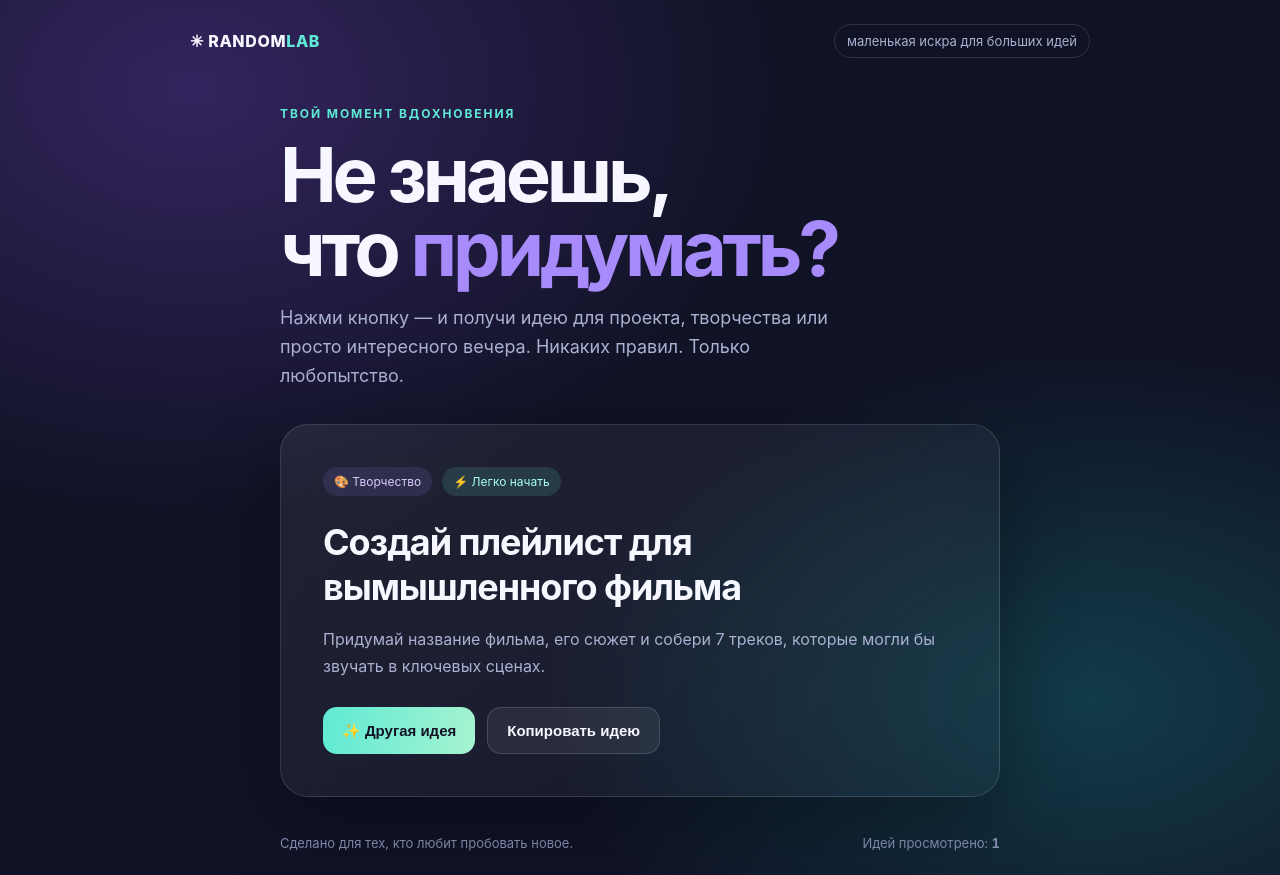
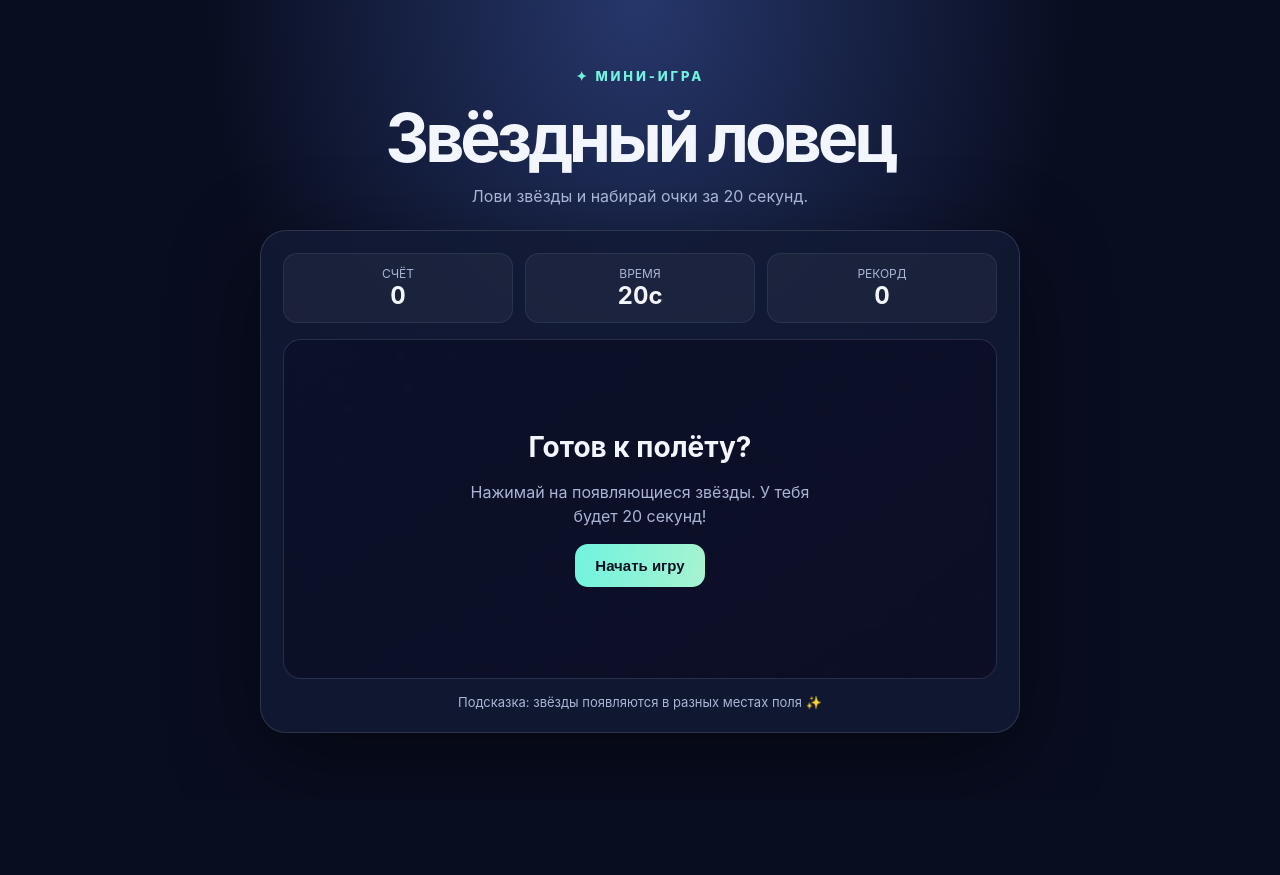
Before and after one commit to lalk762/u, a plain HTML site: page index.html in a window 1280 px wide. After the commit the page ends 800 px from the top, so only its background shows below. Drawn offline with Linux system fonts and the light colour scheme.

Commit message:
Replace RandomLab with Star Catcher mini-game

```diff
--- a/index.html
+++ b/index.html
@@ -2,54 +2,36 @@
 <html lang="ru">
 <head>
 <meta charset="utf-8">
-<meta name="viewport" content="width=device-width, initial-scale=1">
-<meta name="theme-color" content="#101326">
-<title>Идея дня — RandomLab</title>
+<meta name="viewport" content="width=device-width,initial-scale=1">
+<meta name="theme-color" content="#090d20">
+<title>Звёздный ловец — мини-игра</title>
 <style>
-:root{color-scheme:dark;--bg:#101326;--panel:#191e38;--muted:#aab1d0;--text:#f7f7ff;--a:#a78bfa;--b:#5eead4}
-*{box-sizing:border-box}body{margin:0;min-height:100vh;font-family:Inter,ui-sans-serif,system-ui,-apple-system,Segoe UI,sans-serif;color:var(--text);background:radial-gradient(ellipse at 15% 10%,#34245e 0,transparent 38%),radial-gradient(ellipse at 85% 80%,#123c49 0,transparent 35%),var(--bg);display:grid;place-items:center;padding:24px}
-.wrap{width:min(900px,100%)}header{display:flex;justify-content:space-between;align-items:center;margin-bottom:48px}.brand{font-weight:800;letter-spacing:.04em}.brand span{color:var(--b)}.pill{font-size:13px;color:var(--muted);border:1px solid #ffffff20;padding:8px 12px;border-radius:99px}
-main{max-width:720px;margin:auto}.eyebrow{color:var(--b);font-weight:700;text-transform:uppercase;letter-spacing:.16em;font-size:12px}h1{font-size:clamp(42px,8vw,76px);line-height:.98;letter-spacing:-.055em;margin:16px 0}h1 em{font-style:normal;color:var(--a)}.intro{color:var(--muted);font-size:18px;line-height:1.6;max-width:570px}
-.card{margin-top:34px;padding:clamp(24px,5vw,42px);border:1px solid #ffffff20;border-radius:28px;background:linear-gradient(145deg,#ffffff12,#ffffff06);box-shadow:0 24px 80px #0005;backdrop-filter:blur(16px)}
-.meta{display:flex;gap:10px;flex-wrap:wrap}.tag{font-size:12px;padding:7px 11px;border-radius:99px;background:#a78bfa20;color:#d8ccff}.tag.alt{background:#5eead420;color:#a8fff0}
-.idea{font-size:clamp(25px,4vw,36px);line-height:1.25;font-weight:750;letter-spacing:-.03em;margin:24px 0 14px}.desc{color:var(--muted);line-height:1.65;font-size:16px;min-height:52px}
-.actions{display:flex;gap:12px;flex-wrap:wrap;margin-top:28px}button{border:0;border-radius:14px;padding:14px 19px;font-size:15px;font-weight:750;cursor:pointer;transition:transform .18s,filter .18s}button:hover{transform:translateY(-2px);filter:brightness(1.08)}button:focus-visible{outline:3px solid white;outline-offset:3px}.primary{color:#111326;background:linear-gradient(100deg,var(--b),#a7f3d0)}.secondary{color:var(--text);background:#ffffff12;border:1px solid #ffffff24}
-footer{display:flex;justify-content:space-between;gap:14px;flex-wrap:wrap;margin-top:38px;color:#8991b5;font-size:13px}.counter{font-variant-numeric:tabular-nums}
-@media(max-width:560px){body{padding:18px}.wrap{padding-top:8px}header{margin-bottom:40px}.pill{font-size:11px}.intro{font-size:16px}.card{border-radius:22px}}
+:root{color-scheme:dark;--bg:#090d20;--panel:#121a35;--text:#f4f6ff;--muted:#aab5d5;--cyan:#71f3df;--violet:#a78bfa}
+*{box-sizing:border-box}body{margin:0;min-height:100vh;background:radial-gradient(ellipse at 50% 0,#26376b 0,transparent 48%),var(--bg);color:var(--text);font-family:Inter,system-ui,sans-serif;display:grid;place-items:center;padding:20px}
+main{width:min(760px,100%)}header{text-align:center;margin-bottom:24px}.logo{font-size:13px;letter-spacing:.22em;color:var(--cyan);font-weight:800}h1{font-size:clamp(40px,8vw,68px);letter-spacing:-.06em;margin:12px 0 8px}header p{color:var(--muted);margin:0}
+.panel{background:#121a35dc;border:1px solid #ffffff20;border-radius:26px;padding:22px;box-shadow:0 25px 90px #0007}
+.stats{display:flex;justify-content:space-between;gap:12px;margin-bottom:16px}.stat{background:#ffffff0b;border:1px solid #ffffff12;border-radius:14px;padding:12px 16px;flex:1;text-align:center}.stat small{display:block;color:var(--muted);font-size:12px}.stat b{font-size:24px;font-variant-numeric:tabular-nums}
+.arena{height:340px;position:relative;overflow:hidden;border-radius:18px;border:1px solid #ffffff18;background:radial-gradient(circle at 20% 30%,#ffffff12 0 1px,transparent 2px),radial-gradient(circle at 75% 65%,#ffffff18 0 1px,transparent 2px),linear-gradient(145deg,#101b3a,#171332);background-size:53px 53px,71px 71px,auto}
+.target{position:absolute;width:54px;height:54px;border:0;border-radius:50%;background:linear-gradient(145deg,#fff7b0,#ffd166 55%,#f59e0b);box-shadow:0 0 18px #ffd16699,0 0 45px #f59e0b55;cursor:pointer;font-size:27px;display:grid;place-items:center;transition:transform .12s}.target:hover{transform:scale(1.12)}.target:active{transform:scale(.88)}
+.overlay{position:absolute;inset:0;display:grid;place-items:center;text-align:center;padding:20px;background:#080d20a8;backdrop-filter:blur(5px)}.overlay.hidden{display:none}.message{max-width:340px}.message h2{font-size:28px;margin:0 0 8px}.message p{color:var(--muted);line-height:1.5}
+button.action{background:linear-gradient(100deg,var(--cyan),#a7f3d0);color:#081322;border:0;border-radius:13px;padding:13px 20px;font-weight:800;font-size:15px;cursor:pointer}.hint{text-align:center;color:var(--muted);font-size:13px;margin:15px 0 0}
+@media(max-width:520px){.panel{padding:14px}.arena{height:380px}.stats{gap:7px}.stat{padding:10px 5px}.stat b{font-size:21px}}
 </style>
 </head>
-<body>
-<div class="wrap">
-<header><div class="brand">✳ RANDOM<span>LAB</span></div><div class="pill">маленькая искра для больших идей</div></header>
-<main>
-<div class="eyebrow">ТВОЙ МОМЕНТ ВДОХНОВЕНИЯ</div>
-<h1>Не знаешь,<br>что <em>придумать?</em></h1>
-<p class="intro">Нажми кнопку — и получи идею для проекта, творчества или просто интересного вечера. Никаких правил. Только любопытство.</p>
-<section class="card" aria-live="polite">
-<div class="meta"><span class="tag" id="category">🎨 Творчество</span><span class="tag alt" id="level">⚡ Легко начать</span></div>
-<div class="idea" id="idea">Создай плейлист для вымышленного фильма</div>
-<p class="desc" id="desc">Придумай название фильма, его сюжет и собери 7 треков, которые могли бы звучать в ключевых сценах.</p>
-<div class="actions"><button class="primary" id="next">✨ Другая идея</button><button class="secondary" id="copy">Копировать идею</button></div>
-</section>
-<footer><span>Сделано для тех, кто любит пробовать новое.</span><span class="counter">Идей просмотрено: <b id="count">1</b></span></footer>
-</main>
-</div>
+<body><main>
+<header><div class="logo">✦ МИНИ-ИГРА</div><h1>Звёздный ловец</h1><p>Лови звёзды и набирай очки за 20 секунд.</p></header>
+<section class="panel">
+<div class="stats"><div class="stat"><small>СЧЁТ</small><b id="score">0</b></div><div class="stat"><small>ВРЕМЯ</small><b><span id="time">20</span>с</b></div><div class="stat"><small>РЕКОРД</small><b id="best">0</b></div></div>
+<div class="arena" id="arena" aria-label="Игровое поле">
+<div class="overlay" id="overlay"><div class="message"><h2 id="title">Готов к полёту?</h2><p id="description">Нажимай на появляющиеся звёзды. У тебя будет 20 секунд!</p><button class="action" id="start">Начать игру</button></div></div>
+</div><p class="hint">Подсказка: звёзды появляются в разных местах поля ✨</p>
+</section></main>
 <script>
-const ideas=[
-["🎨 Творчество","⚡ Легко начать","Придумай название фильма, его сюжет и собери 7 треков, которые могли бы звучать в ключевых сценах.","Создай плейлист для вымышленного фильма"],
-["🧩 Мини-проект","🛠️ На выходные","Сделай одну страницу с таймером, списком дел и приятной анимацией завершения.","Собери свой мини-инструмент"],
-["📸 Фото-челлендж","🌿 Выйди наружу","Найди пять необычных текстур вокруг себя и собери из снимков маленькую фотогалерею.","Охота за текстурами"],
-["✍️ История","🌙 Для фантазии","Напиши историю из шести предложений, где каждое начинается со следующей буквы алфавита.","История по алфавиту"],
-["🎮 Игра","⚡ Легко начать","Придумай игру, в которой игроку можно пользоваться только одной кнопкой. Опиши правила и цель.","Игра с одной кнопкой"],
-["🌍 Исследование","🔎 Будь любопытным","Выбери случайную тему и найди три факта, которые удивят даже твоих друзей.","Три удивительных факта"],
-["🎧 Звук","🎙️ Попробуй новое","Запиши короткий аудиоколлаж из безопасных бытовых звуков и придумай ему название.","Звуковая открытка"],
-["🤝 Доброе дело","💚 Для людей","Сделай маленькую полезную памятку или инструкцию, которая поможет кому-то в учёбе или хобби.","Создай полезную шпаргалку"]
-];
-let last=0,count=1;
-const $=id=>document.getElementById(id);
-function next(){let n;do{n=Math.floor(Math.random()*ideas.length)}while(n===last&&ideas.length>1);last=n;const x=ideas[n];$("category").textContent=x[0];$("level").textContent=x[1];$("desc").textContent=x[2];$("idea").textContent=x[3];$("count").textContent=++count}
-$("next").addEventListener("click",next);
-$("copy").addEventListener("click",async()=>{const text=$("idea").textContent+" — "+$("desc").textContent;try{await navigator.clipboard.writeText(text);$("copy").textContent="✓ Скопировано";setTimeout(()=>$("copy").textContent="Копировать идею",1500)}catch{$("copy").textContent="Не удалось скопировать"}});
-</script>
-</body>
-</html>
+const arena=document.getElementById('arena'),overlay=document.getElementById('overlay'),scoreEl=document.getElementById('score'),timeEl=document.getElementById('time'),bestEl=document.getElementById('best');
+let score=0,time=20,active=false,clock=null,star=null,best=0;
+try{best=Number(localStorage.getItem('star-catcher-best'))||0}catch{}bestEl.textContent=best;
+function placeStar(){if(!active)return;if(star)star.remove();star=document.createElement('button');star.className='target';star.type='button';star.textContent='★';star.setAttribute('aria-label','Поймать звезду');const maxX=Math.max(0,arena.clientWidth-58),maxY=Math.max(0,arena.clientHeight-58);star.style.left=Math.round(Math.random()*maxX)+'px';star.style.top=Math.round(Math.random()*maxY)+'px';star.addEventListener('click',()=>{if(!active)return;score++;scoreEl.textContent=score;placeStar()});arena.appendChild(star)}
+function finish(){active=false;clearInterval(clock);if(star)star.remove();if(score>best){best=score;bestEl.textContent=best;try{localStorage.setItem('star-catcher-best',String(best))}catch{}}document.getElementById('title').textContent='Отличная игра!';document.getElementById('description').textContent='Ты поймал(а) '+score+' звёзд. Хочешь попробовать ещё раз?';document.getElementById('start').textContent='Играть снова';overlay.classList.remove('hidden')}
+function start(){score=0;time=20;active=true;scoreEl.textContent=score;timeEl.textContent=time;overlay.classList.add('hidden');placeStar();clearInterval(clock);clock=setInterval(()=>{time--;timeEl.textContent=time;if(time<=0)finish()},1000)}
+document.getElementById('start').addEventListener('click',start);
+</script></body></html>
```
